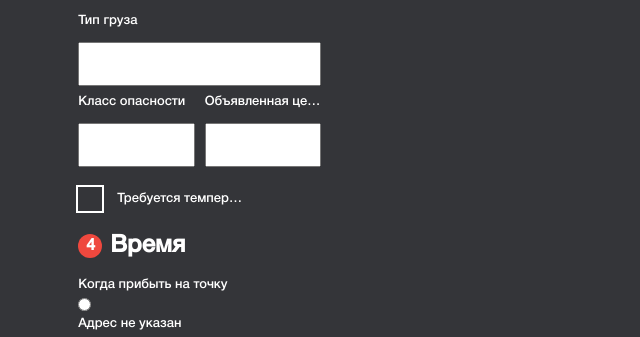
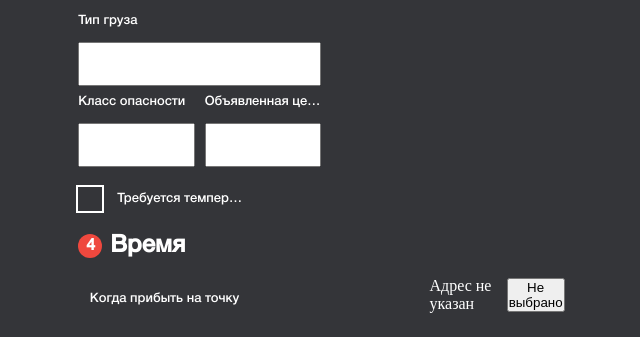
Before and after one commit to EnrikeM/Dot-Dot, a plain HTML site: page index.html in a window 1280 px wide. Shown: the part 606-943 px from the top of the page, without its empty margins (37-677 px from the left). After the commit the page ends 919 px from the top, so only its background shows below. Drawn offline with Linux system fonts and the light colour scheme.

Commit message:
Added: markup for radio button

```diff
--- a/index.html
+++ b/index.html
@@ -73,8 +73,14 @@
                     <p class="section__number">4</p>
                     <p class="section__title">Время</p>
                 </div>
-                <div class="section__hero-route">
-                    <label><span>Когда прибыть на точку</span><input type="radio"><span>Адрес не указан</span></label>
+                <div class="section__hero-time">
+                    <label class="radio">
+                        <input type="radio" class="radio__input">
+                        <span class="radio__box"></span>
+                        <span>Когда прибыть на точку</span>
+                    </label>
+                    <span class="section__adress">Адрес не указан</span>
+                    <button class="section__button"><span>Не выбрано</span></button>
                 </div>
             </div>
     </div>
--- a/sass/_section.sass
+++ b/sass/_section.sass
@@ -30,12 +30,16 @@
             width: 48%
         &-goods
             width: 48%
+        &-time
+            display: flex
+            align-items: center
     &__input
         width: 100%
         height: 44px
         margin-top: 8px
         margin-bottom: 8px
         padding: 13px
+
 label
     @include label-font
     display: inline-block
@@ -63,8 +67,23 @@ label
             &+.check__box
                 background-color: $primary
                 background-image: url(../img/Ok.svg)
+                background-repeat: no-repeat
+                background-position: center
+                box-shadow: none
     &__box
         width: 24px
         height: 24px
         box-shadow: 0 0 0 2px #FFFFFF
         margin-left: -3em
+.radio
+    margin-top: 12px
+    padding-left: 3em
+    &__input
+        position: absolute
+        appearance: none
+        -moz-appearance: none
+    &__box
+        width: 8px
+        height: 8px
+        margin-left: -3em
+        border-radius: 50%
```
Also changed, not shown: css/style.css, 1 other file.
